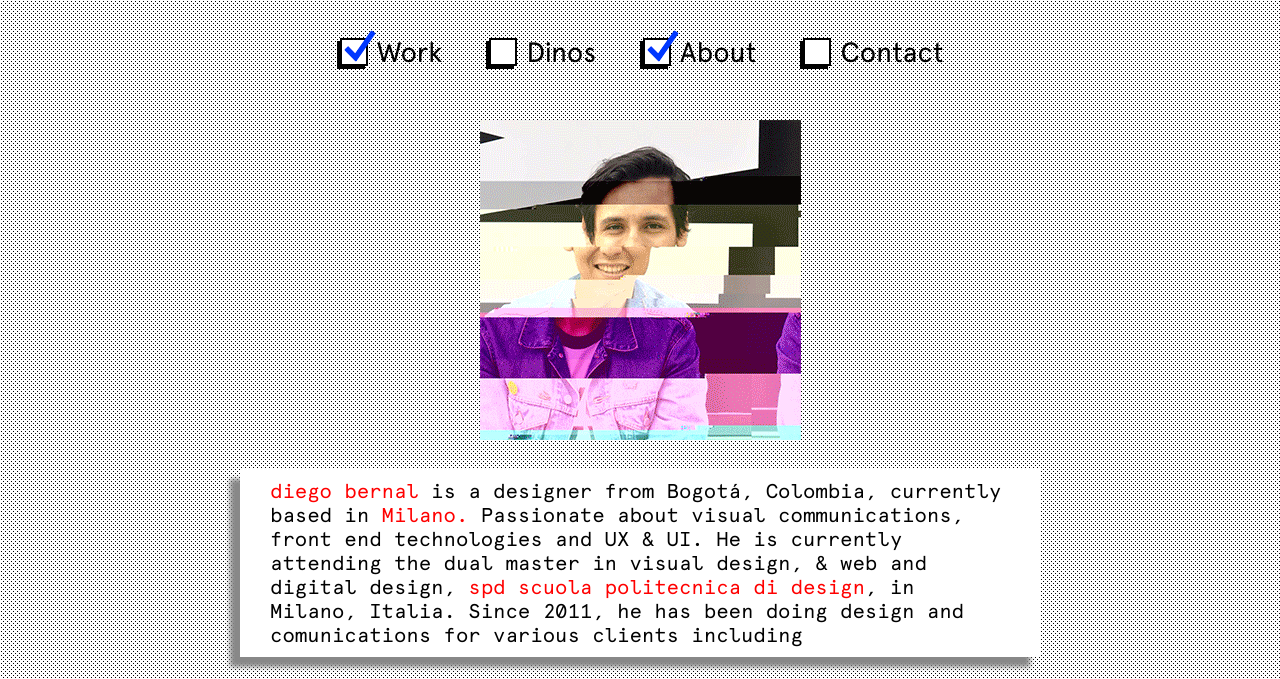
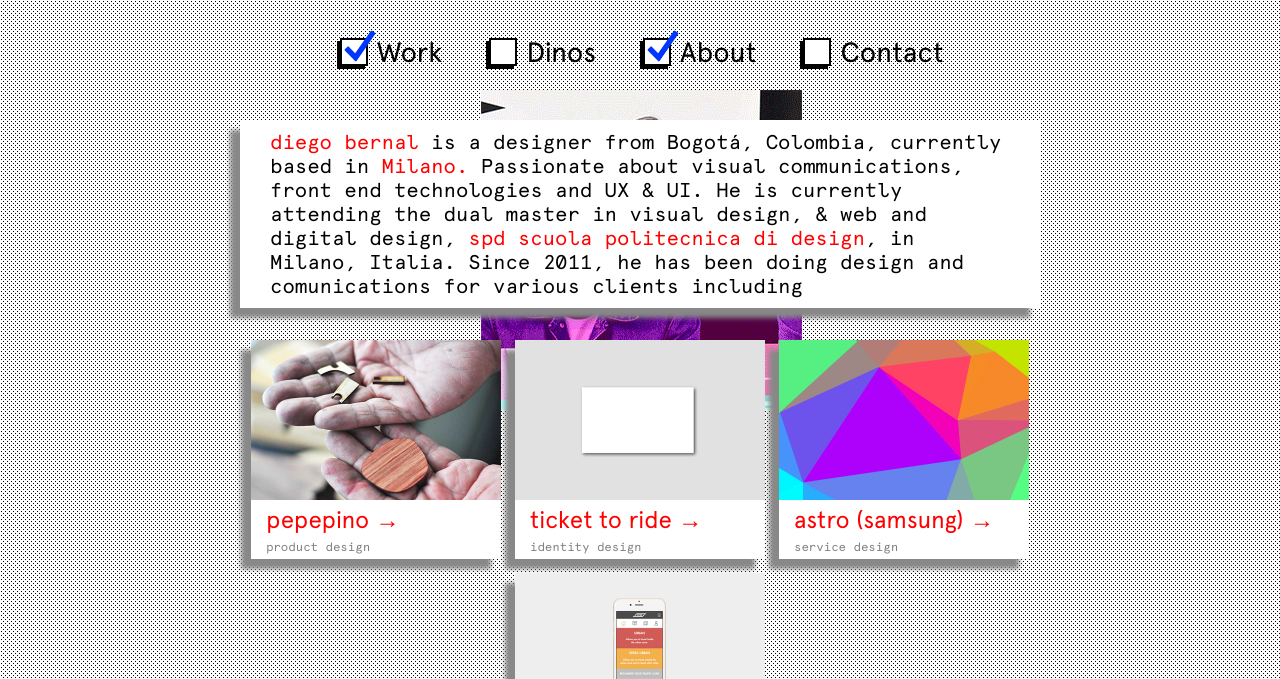
Before and after one commit to diegobernalh/diegobernalh.github.io, a plain HTML site: page index.html in a window 1280 px wide. Shown: the part 70-749 px from the top of the page. Drawn offline with nearby package versions, Linux system fonts and the light colour scheme.

Commit message:
move picture

```diff
--- a/CSS/style.css
+++ b/CSS/style.css
@@ -96,6 +96,7 @@
         max-width: 800px;
         margin: auto;
         text-align: center;
+        cursor: move;
     }
 
     .content-none {
@@ -116,8 +117,12 @@
 
     .photo {
         text-align: center;
-        top: -240px;
+        top: 160px;
+        left: 50%;
+        margin-left: -160px;
         z-index: -1;
+        display: inline-block;
+        position: absolute;
     }
 
     .photo img {
```
